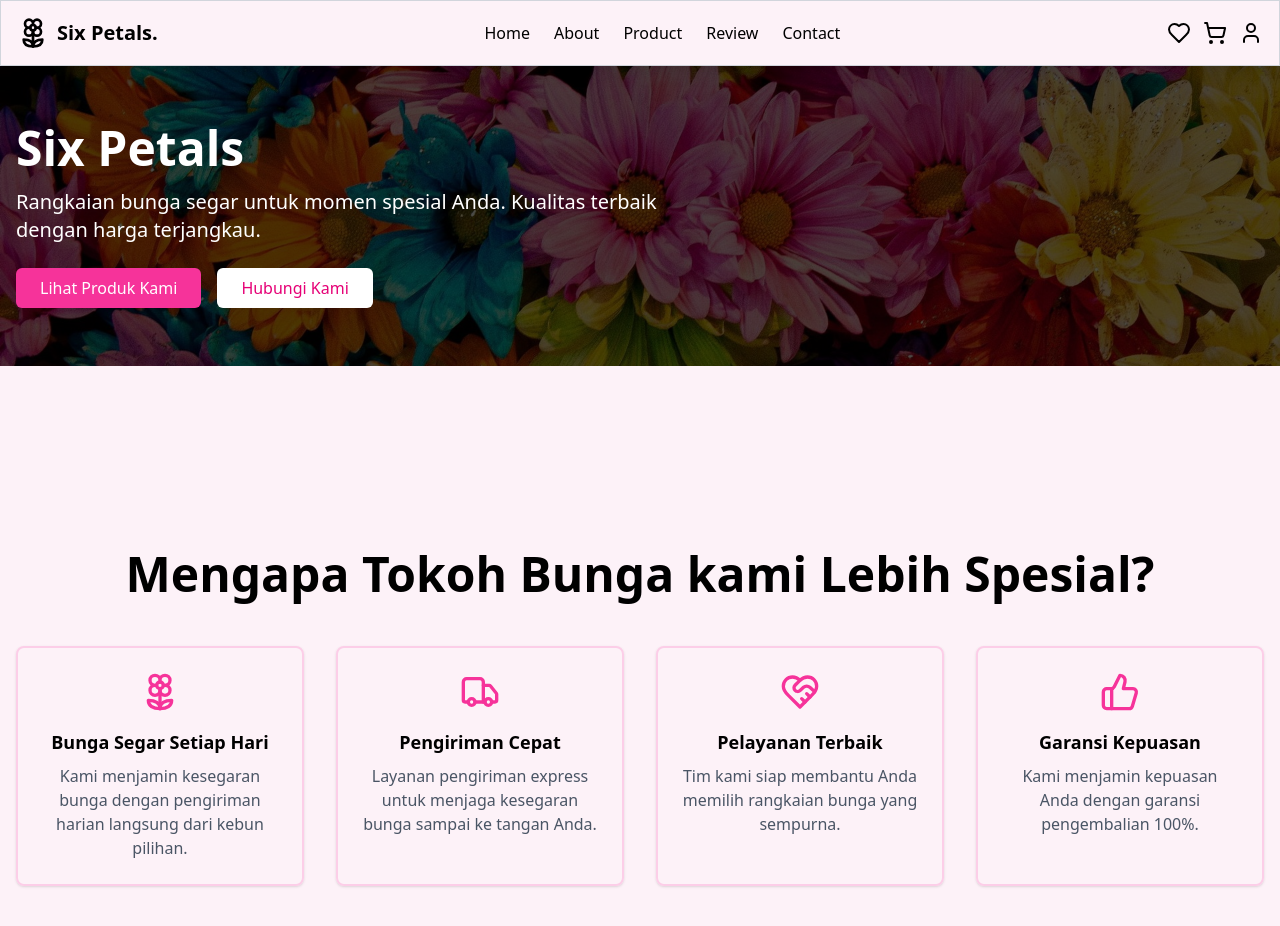
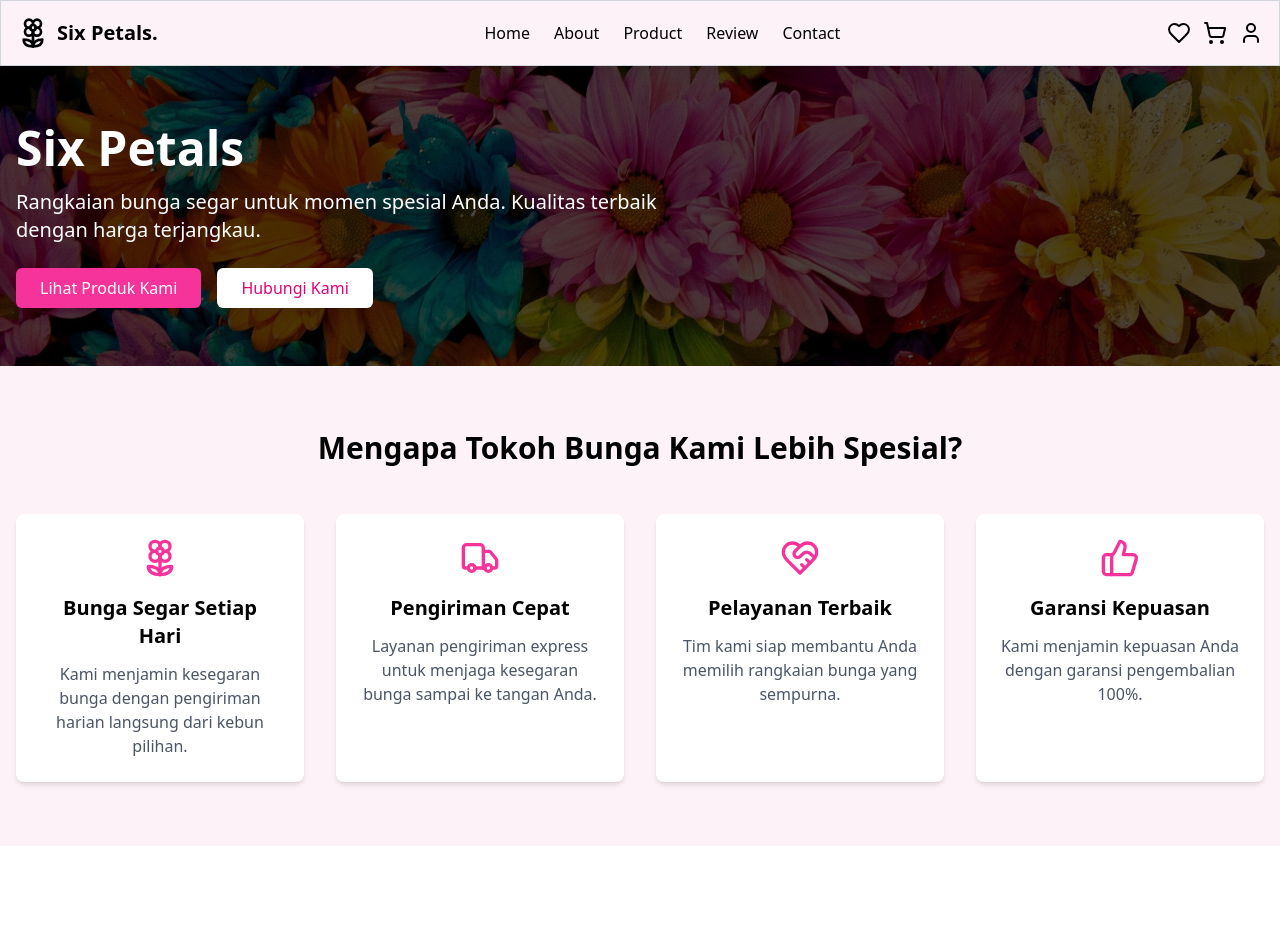
Before and after one commit to Fajar956/Project-Sintak, a React (Vite) app: page / in a window 1280 px wide. Shown: the top 926 px of the page. After the commit the page ends 846 px from the top, so only its background shows below. Built offline with nearby package versions, Linux system fonts and the light colour scheme.

Commit message:
memperbarui bagian stat section

```diff
--- a/src/Component/Stat-Section.jsx
+++ b/src/Component/Stat-Section.jsx
@@ -29,20 +29,17 @@ import React from "react";
 
   function StatSection() {
   return (
-  <section className="py-16 bg-pink-50">
-    <div className="flex flex-col container px-4 items-center justify-center max-w-7xl mx-auto mt-15">
-      {/* Bagian judul*/}
-      <div className="text-center space-y-2 mt-15">
-        <h1 className="font-bold text-3xl md:text-5xl text-center mb-12">Mengapa Tokoh Bunga kami Lebih Spesial?</h1>
-      </div>
+    <section className="py-16 bg-pink-50">
+    <div className="container mx-auto px-4">
+      <h1 className="text-3xl font-bold text-center mb-12">
+        Mengapa Tokoh Bunga Kami Lebih Spesial?
+      </h1>
       <div className="grid grid-cols-1 md:grid-cols-2 lg:grid-cols-4 gap-8">
-        {datakonten.map((item, index) => (
-          <div key={index} className="text-center p-6 border-2 border-pink-200 rounded-lg hover:border-pink-400 transition-colors duration-300 shadow-sm">
+        {datakonten.map((item, index) => <div key={index} className="bg-white p-6 rounded-lg shadow-md text-center hover:shadow-lg transition-shadow">
             <div className="flex justify-center mb-4">{item.ikon}</div>
-            <h3 className="font-semibold text-lg mb-2">{item.judul}</h3>
+            <h3 className="text-xl font-semibold mb-3">{item.judul}</h3>
             <p className="text-gray-600">{item.deskripsi}</p>
-          </div>
-        ))}
+          </div>)}
       </div>
     </div>
   </section>
```
